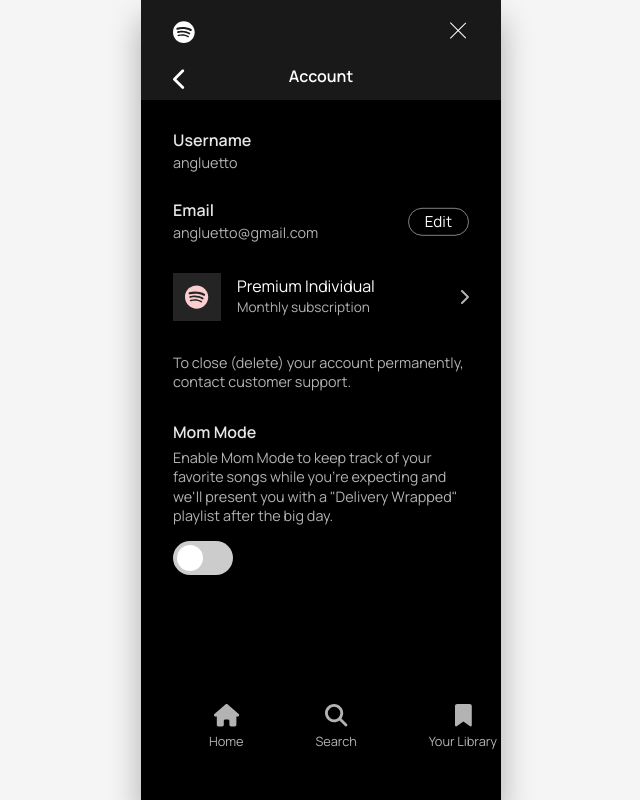
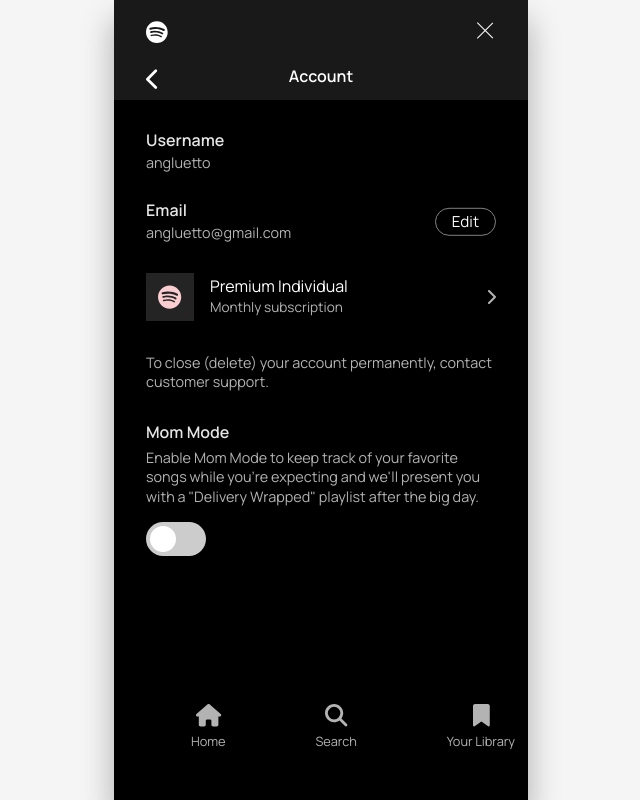
Before and after one commit to canosaer/delivery-wrapped, a React (Create React App) app: page /mom-mode in a window 1280 px wide. Shown: the whole page, without its empty margins (319-959 px from the left). Built offline with nearby package versions, Linux system fonts and the light colour scheme.

Commit message:
Update _mom-mode.scss

```diff
--- a/src/styles/_mom-mode.scss
+++ b/src/styles/_mom-mode.scss
@@ -2,7 +2,7 @@
 @use 'mixins';
 
 .mom-mode{
-    max-width: 360px;
+    max-width: 414px;
     background: black;
     color: white;
 
```
